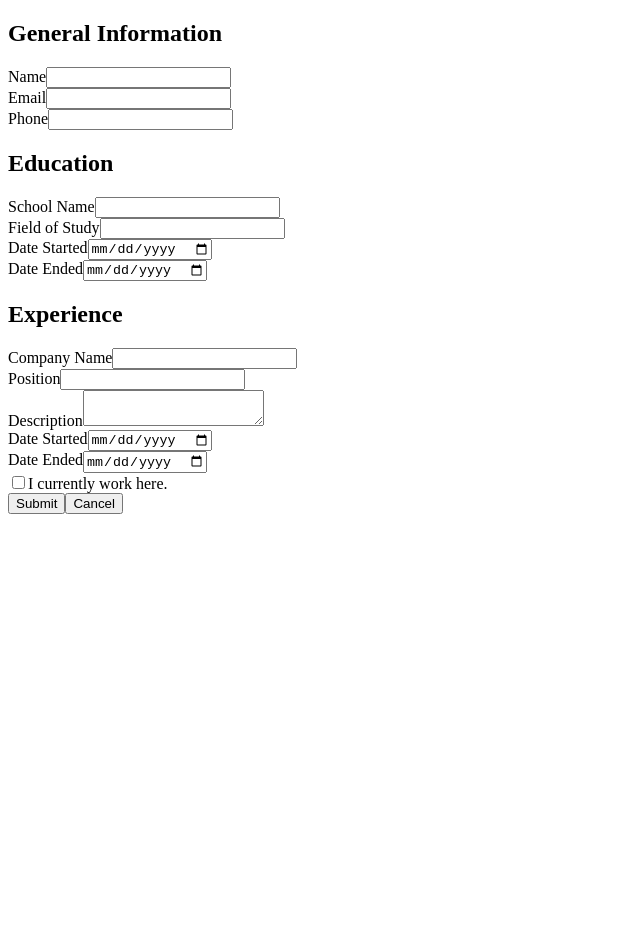
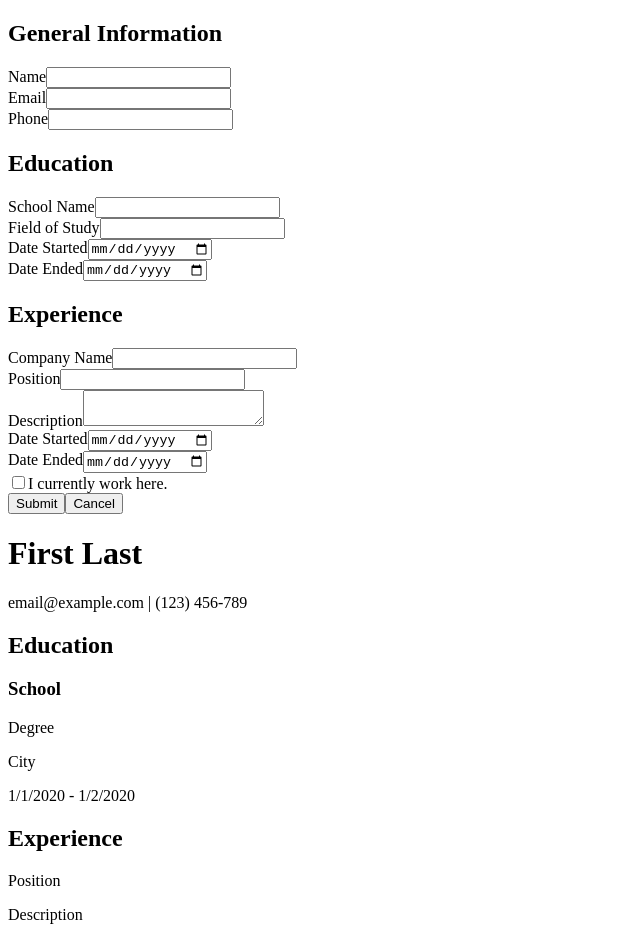
Before and after one commit to LeftySolara/odin-cv-generator, a React (Create React App) app: page / in a window 1280 px wide. Shown: the top 941 px of the page, without its empty margins (0-640 px from the left). Before the commit the page ends 800 px from the top, so only its background shows below. Built offline with nearby package versions, Linux system fonts and the light colour scheme.

Commit message:
Start: implementation of CV display

```diff
--- a/src/App.js
+++ b/src/App.js
@@ -1,10 +1,12 @@
 import React from "react";
 import MainForm from "./components/form";
+import CVDisplay from "./components/display";
 
 function App() {
   return (
     <div className="App">
       <MainForm />
+      <CVDisplay />
     </div>
   );
 }
--- /dev/null
+++ b/src/components/display.js
@@ -0,0 +1,130 @@
+import React from "react";
+import PropTypes from "prop-types";
+
+function GeneralInfoDisplay(props) {
+  const { name, email, phone } = props;
+  return (
+    <div>
+      <h1>{name}</h1>
+      <p>
+        {email}
+        {" | "}
+        {phone}
+      </p>
+    </div>
+  );
+}
+
+GeneralInfoDisplay.propTypes = {
+  name: PropTypes.string.isRequired,
+  email: PropTypes.string,
+  phone: PropTypes.string,
+};
+
+GeneralInfoDisplay.defaultProps = {
+  email: "",
+  phone: "",
+};
+
+function EducationDisplay(props) {
+  const { school, degree, city, dateStarted, dateEnded } = props;
+  return (
+    <div>
+      <h2>Education</h2>
+      <h3>{school}</h3>
+      <p>{degree}</p>
+      <p>{city}</p>
+      <p>
+        {dateStarted}
+        {" - "}
+        {dateEnded}
+      </p>
+    </div>
+  );
+}
+
+EducationDisplay.propTypes = {
+  school: PropTypes.string,
+  degree: PropTypes.string,
+  city: PropTypes.string,
+  dateStarted: PropTypes.string,
+  dateEnded: PropTypes.string,
+};
+
+EducationDisplay.defaultProps = {
+  school: "",
+  degree: "",
+  city: "",
+  dateStarted: "",
+  dateEnded: "",
+};
+
+function ExperienceDisplay(props) {
+  const {
+    company,
+    position,
+    description,
+    city,
+    dateStarted,
+    dateEnded,
+  } = props;
+
+  return (
+    <div>
+      <h2>Experience</h2>
+      <h3>{company}</h3>
+      <p>{position}</p>
+      <p>{description}</p>
+      <p>{city}</p>
+      <p>{dateStarted}</p>
+      <p>{dateEnded}</p>
+    </div>
+  );
+}
+
+ExperienceDisplay.propTypes = {
+  company: PropTypes.string,
+  position: PropTypes.string,
+  description: PropTypes.string,
+  city: PropTypes.string,
+  dateStarted: PropTypes.string,
+  dateEnded: PropTypes.string,
+};
+
+ExperienceDisplay.defaultProps = {
+  company: "",
+  position: "",
+  description: "",
+  city: "",
+  dateStarted: "",
+  dateEnded: "",
+};
+
+function CVDisplay(props) {
+  return (
+    <div>
+      <GeneralInfoDisplay
+        name="First Last"
+        email="email@example.com"
+        phone="(123) 456-789"
+      />
+      <EducationDisplay
+        school="School"
+        degree="Degree"
+        city="City"
+        dateStarted="1/1/2020"
+        dateEnded="1/2/2020"
+      />
+      <ExperienceDisplay
+        compan="Company"
+        position="Position"
+        description="Description"
+        city="City"
+        dateStarted="1/1/2020"
+        dateEnded="1/2/2020"
+      />
+    </div>
+  );
+}
+
+export default CVDisplay;
```
